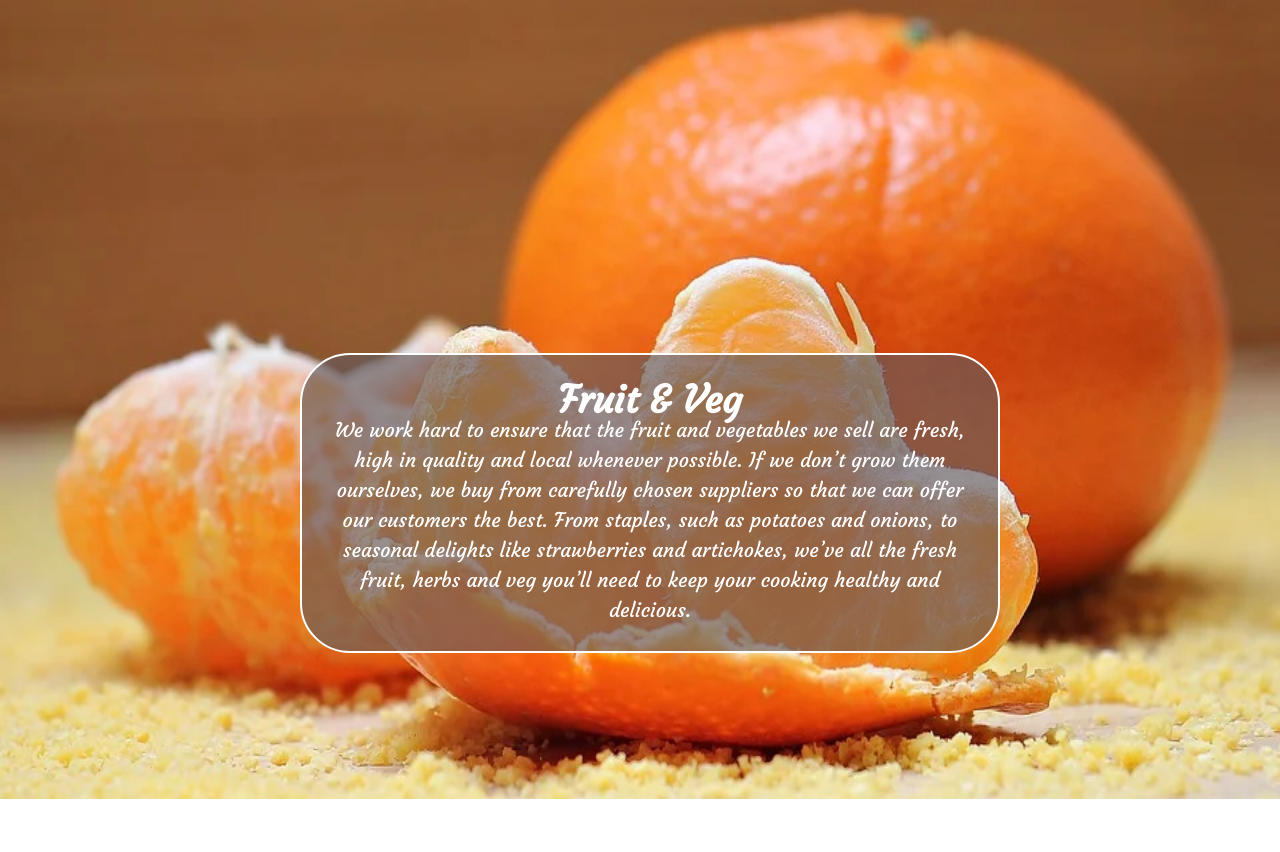
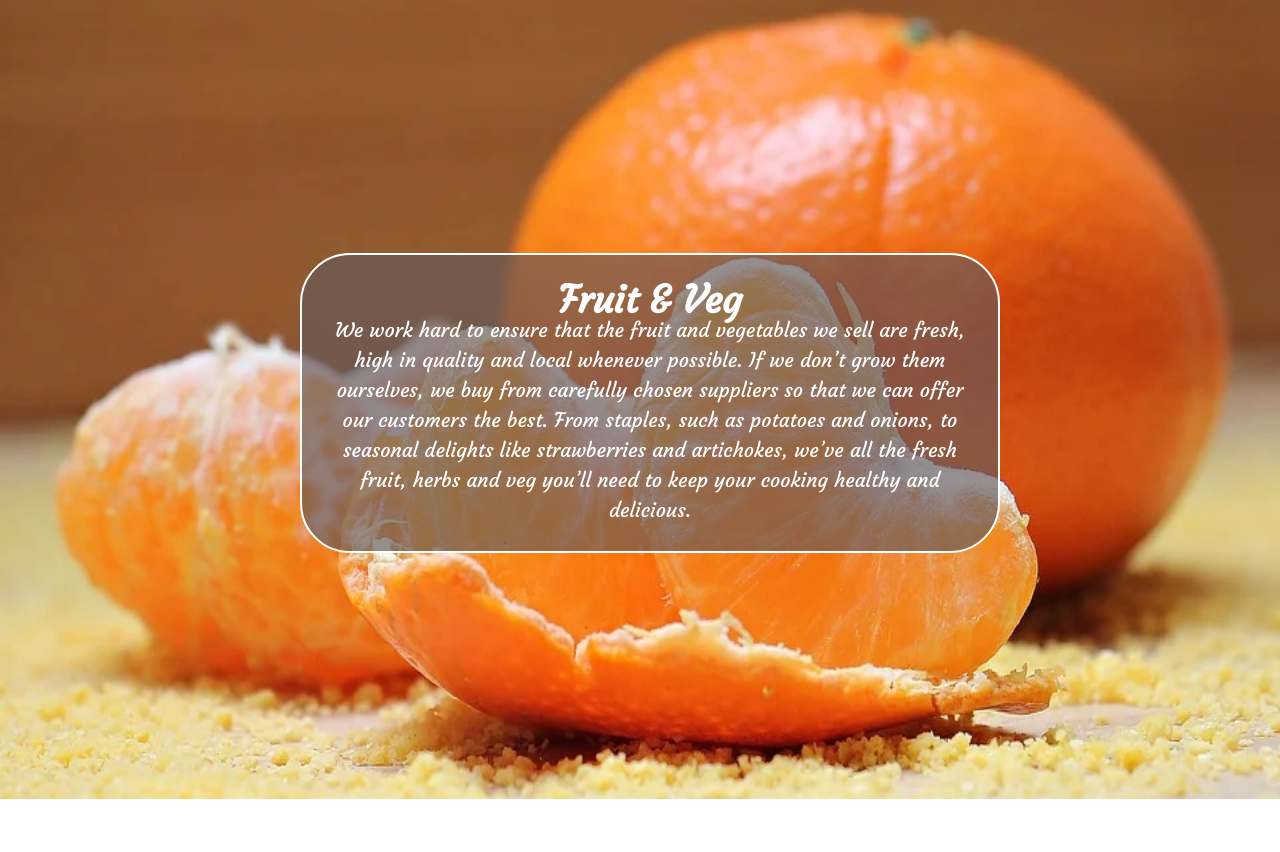
Before and after one commit to ttduong95/TEAM_03_TH2110E, a PHP site: page / in a window 1280 px wide; the page is wider, and only the part inside the window is pictured. Shown: the part 235-1087 px from the top of that part. Run offline with PHP 8.4, Linux system fonts and the light colour scheme; some libraries are stand-ins or nearby versions; some web fonts are replaced.

Commit message:
up code new

```diff
--- a/CSS/CSSnhom.css
+++ b/CSS/CSSnhom.css
@@ -121,7 +121,6 @@ nav{
 .content1{
     width: 1200px;
     position: relative;
-
     margin: 0 auto;
 
 }
@@ -131,7 +130,7 @@ nav{
     background: rgba(102, 90, 90, 0.66);
     position: absolute;
     right: 20%;
-    bottom: 150px;
+    bottom: 250px;
     text-align: center;
     font-size: 25px;
     line-height: 30px;
@@ -340,7 +339,7 @@ nav{
 }
 .goptc img:hover{
     transform: rotate(-15.23deg);
-    transition: 300ms;
+    transition: 500ms;
 }
 .tieuchuan1{
     padding-bottom: 150px;
```
